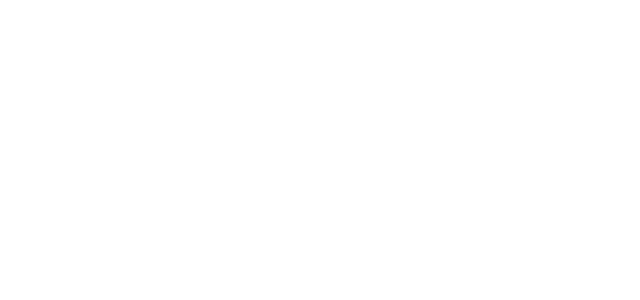
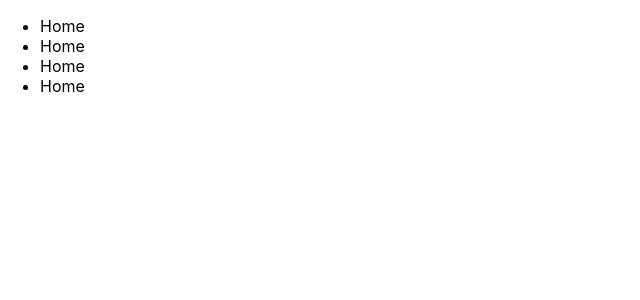
Before and after one commit to keerthiram2612/W-safe-frontend, a React (Create React App) app: page / in a window 1280 px wide. Shown: the top 300 px of the page, without its empty margins (0-640 px from the left). Built offline with nearby package versions, Linux system fonts and the light colour scheme.

Commit message:
adding the navbar

```diff
--- a/src/App.js
+++ b/src/App.js
@@ -1,11 +1,12 @@
 import logo from './logo.svg';
 import './App.css';
+import Navbar from './components/Navbar';
 
 function App() {
   return (
     <div className="App">
       <header className="App-header">
-
+      <Navbar/>
       </header>
     </div>
   );
--- /dev/null
+++ b/src/components/Navbar.jsx
@@ -0,0 +1,17 @@
+import React from 'react'
+
+export default function Navbar() {
+  return (
+    <nav>
+        <div>
+
+        </div>
+        <ul>
+            <li>Home</li>
+            <li>Home</li>
+            <li>Home</li>
+            <li>Home</li>
+        </ul>
+    </nav>
+  )
+}
```
Also changed, not shown: src/components/Header.jsx (deleted, +0 -11 lines), src/components/Navbar.css (added), src/components/pages/About.jsx (added), src/components/pages/Home.jsx (added), src/components/pages/Markflag.jsx (added), src/components/pages/YourFrnd.jsx (added).
